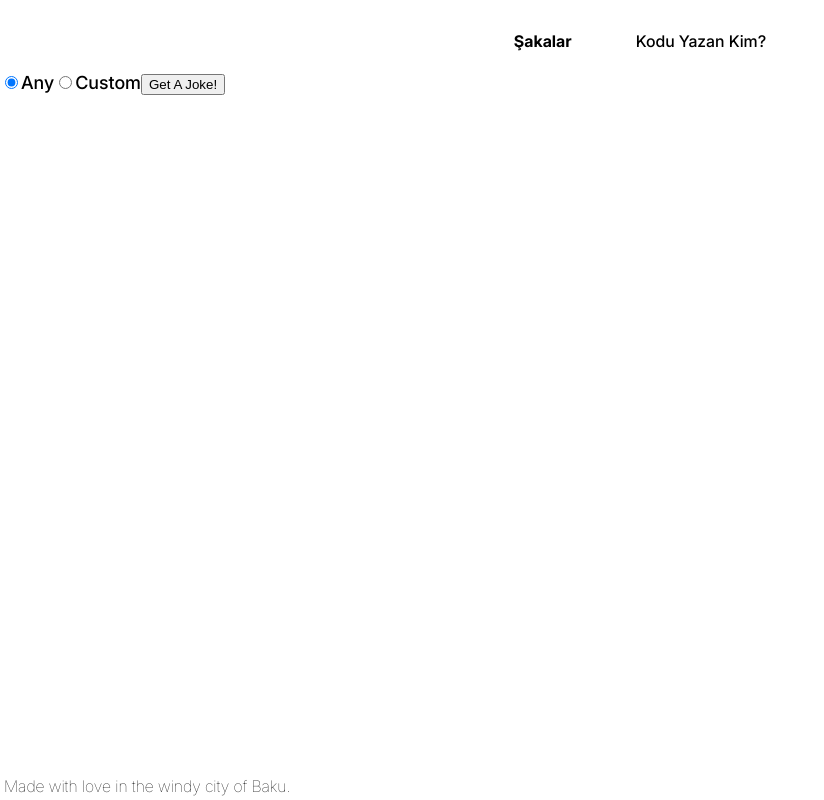
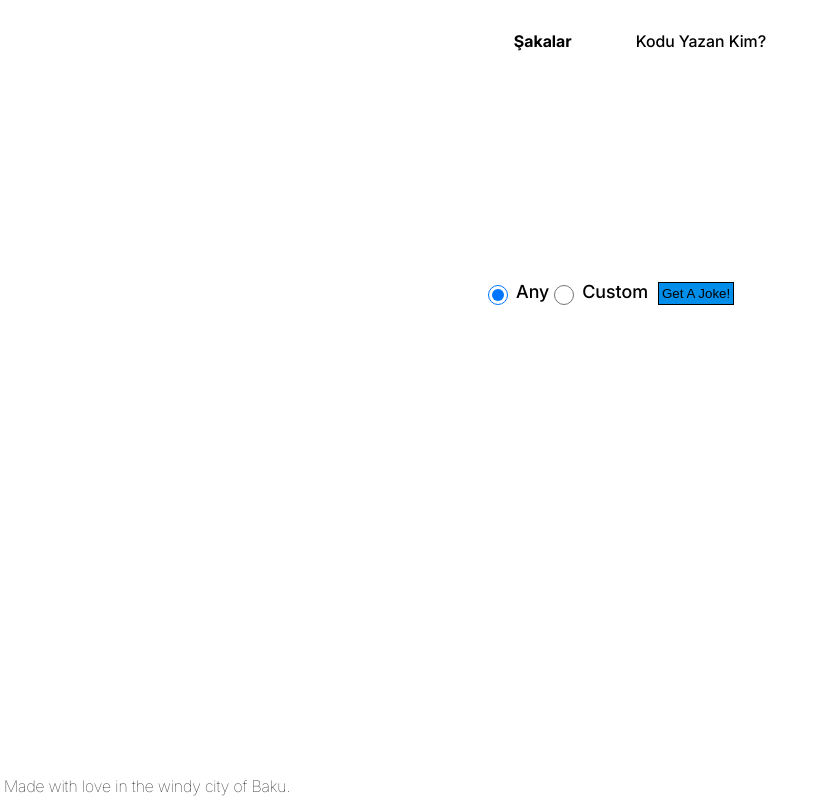
Before and after one commit to drakhundov/Joker, a React (Vite) app in the folder client/: page /joke in a window 1280 px wide. Shown: the whole page, without its empty margins (0-824 px from the left). Built offline with nearby package versions, Linux system fonts and the light colour scheme.

Commit message:
Updated joke page styling.

```diff
--- a/client/src/pages/JokePage.jsx
+++ b/client/src/pages/JokePage.jsx
@@ -3,10 +3,12 @@ import "./JokePage.scss";
 
 const JokePage = () => {
   const [joke, setJoke] = useState(null);
+  const [showWarning, setShowWarning] = useState(false);
   const [jokeTypes, setJokeTypes] = useState({
     dark: false,
+    programming: false,
+    spooky: false,
   });
-  const jokeTypeSelectorRef = useRef(null);
   const handleJokeTypesChange = (e) => {
     const { name, checked } = e.target;
     setJokeTypes((prevTypes) => ({
@@ -14,36 +16,39 @@ const JokePage = () => {
       [name]: checked,
     }));
   };
-  const handleForm = async (e) => {
+  const fetchJokeFromServer = async (e) => {
     e.preventDefault();
     const selectedTypes = Object.keys(jokeTypes).filter(
       (type) => jokeTypes[type]
     );
-    const APIURL = `http://localhost:4040/getJoke?${selectedTypes.join("&")}`;
-    console.log(`[LOG] Fetching from ${APIURL}`);
-    const response = await fetch(APIURL);
+    if (selectedTypes.length == 0) {
+      setShowWarning(true);
+    } else {
+      setShowWarning(false);
+    }
+    const URL = `http://localhost:4040/getJoke?${selectedTypes.join("&")}`;
+    console.log(`[LOG] Fetching from ${URL}`);
+    const response = await fetch(URL);
     const data = await response.json();
     setJoke(data);
   };
-  const jokeTypeSelectorDisplay = (flag) => {
-    if (flag) {
-      jokeTypeSelectorRef.current.style.display = "block";
-    } else {
-      jokeTypeSelectorRef.current.style.display = "none";
-    }
+  const jokeTypeSelector = useRef(null);
+  const toggleJokeTypeSelector = (flag) => {
+    jokeTypeSelector.current.style.visibility = flag ? "visible" : "hidden";
+    setShowWarning(false);
   };
   return (
-    <>
-      <form onSubmit={handleForm}>
+    <div className="centering-container">
+      <div className="content-container">
+        <form className="joke-selector" onSubmit={fetchJokeFromServer}>
+          <div>
             <label>
               <input
                 name="general-type"
                 type="radio"
                 defaultChecked
-            onChange={(e) => {
-              e.preventDefault();
-              jokeTypeSelectorDisplay(false);
-            }}
+                onChange={() => toggleJokeTypeSelector(false)}
+                className="type-selection"
               />
               Any
             </label>
@@ -51,48 +56,60 @@ const JokePage = () => {
               <input
                 name="general-type"
                 type="radio"
-            onChange={(e) => {
-              e.preventDefault();
-              jokeTypeSelectorDisplay(true);
-            }}
+                onChange={() => toggleJokeTypeSelector(true)}
+                className="type-selection"
               />
               Custom
             </label>
-        <div ref={jokeTypeSelectorRef} style={{ display: "none" }}>
+            <button className="submit-btn" type="submit">
+              Get A Joke!
+            </button>
+          </div>
+          <div ref={jokeTypeSelector} style={{ visibility: "hidden" }}>
             <label>
               <input
-              onChange={handleJokeTypesChange}
                 name="Dark"
                 type="checkbox"
+                onChange={handleJokeTypesChange}
+                className="type-selection"
               />
               Dark
             </label>
             <label>
               <input
-              onChange={handleJokeTypesChange}
                 name="Programming"
                 type="checkbox"
+                onChange={handleJokeTypesChange}
+                className="type-selection"
               />
               Programming
             </label>
             <label>
               <input
-              onChange={handleJokeTypesChange}
                 name="Spooky"
                 type="checkbox"
+                onChange={handleJokeTypesChange}
+                className="type-selection"
               />
               Spooky
             </label>
           </div>
-        <button type="submit">Get A Joke!</button>
         </form>
         {joke && (
-        <div className="joke">
+          <div className="fetched-joke">
             <div className="joke-setup">{joke.setup}</div>
+            {joke.punchline && (
               <div className="joke-punchline">{joke.punchline}</div>
+            )}
           </div>
         )}
-    </>
+        {showWarning && (
+          <p className="warning-msg">
+            First, you need to choose some filters or apply &apos;Any&apos;.
+          </p>
+        )}
+      </div>
+    </div>
   );
 };
 
--- a/client/src/pages/JokePage.scss
+++ b/client/src/pages/JokePage.scss
@@ -0,0 +1,62 @@
+.centering-container {
+  height: 80vh;
+  display: flex;
+  align-items: center;
+  justify-content: center;
+  .content-container {
+    /* Used to center the form. */
+    display: flex;
+    flex-direction: column;
+    height: 30vh;
+    align-items: center;
+    gap: 30px;
+    .joke-selector {
+      display: flex;
+      flex-direction: column;
+      gap: 10px;
+      input.type-selection {
+        &[type="radio"] {
+          display: none;
+          width: 20px;
+          height: 20px;
+          border: 2px solid #3498db;
+          border-radius: 50%;
+          display: inline-block;
+          position: relative;
+          margin-right: 8px;
+          vertical-align: middle;
+          transition: all 0.3s ease;
+        }
+
+        &[type="checkbox"] {
+          width: 20px;
+          height: 20px;
+          border: 2px solid #3498db;
+          display: inline-block;
+          position: relative;
+          margin-right: 8px;
+          vertical-align: middle;
+          transition: all 0.3s ease;
+        }
+      }
+      .submit-btn {
+        width: fit-content;
+        height: fit-content;
+        border: 1px solid black;
+        background-color: #018dea;
+        margin: 10px;
+        padding: 3px;
+        &:hover {
+          background-color: #5ab5f2;
+          cursor: pointer;
+        }
+      }
+    }
+    .fetched-joke {
+      font-size: 1rem;
+    }
+    .warning-msg {
+      color: rgb(223, 52, 37);
+    }
+  }
+}
```
Lines whose indentation alone changed are shown as unchanged.
